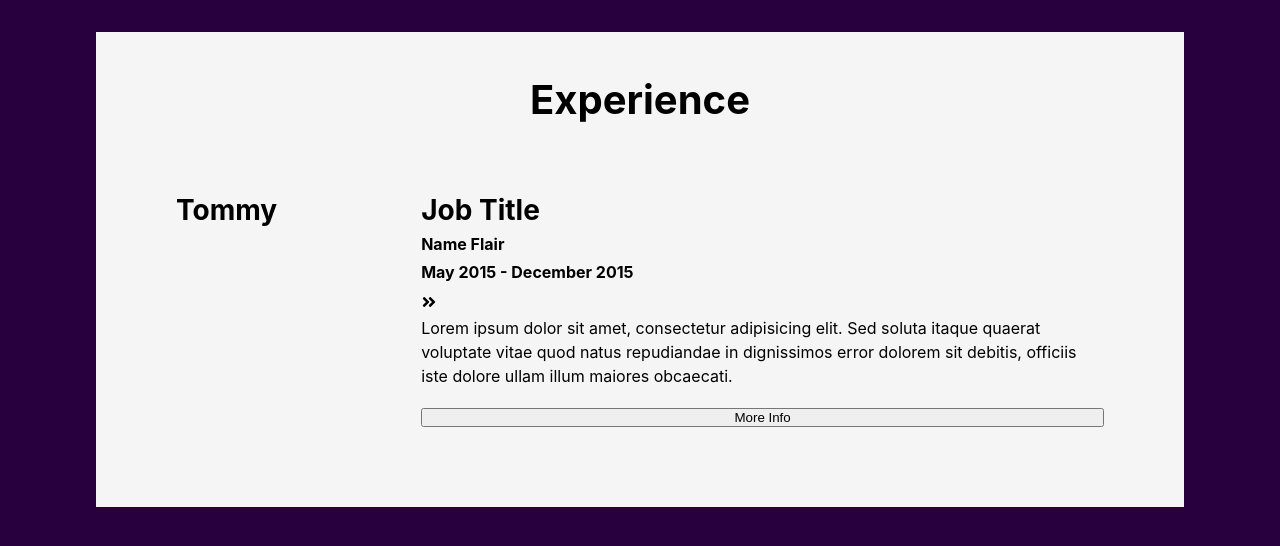
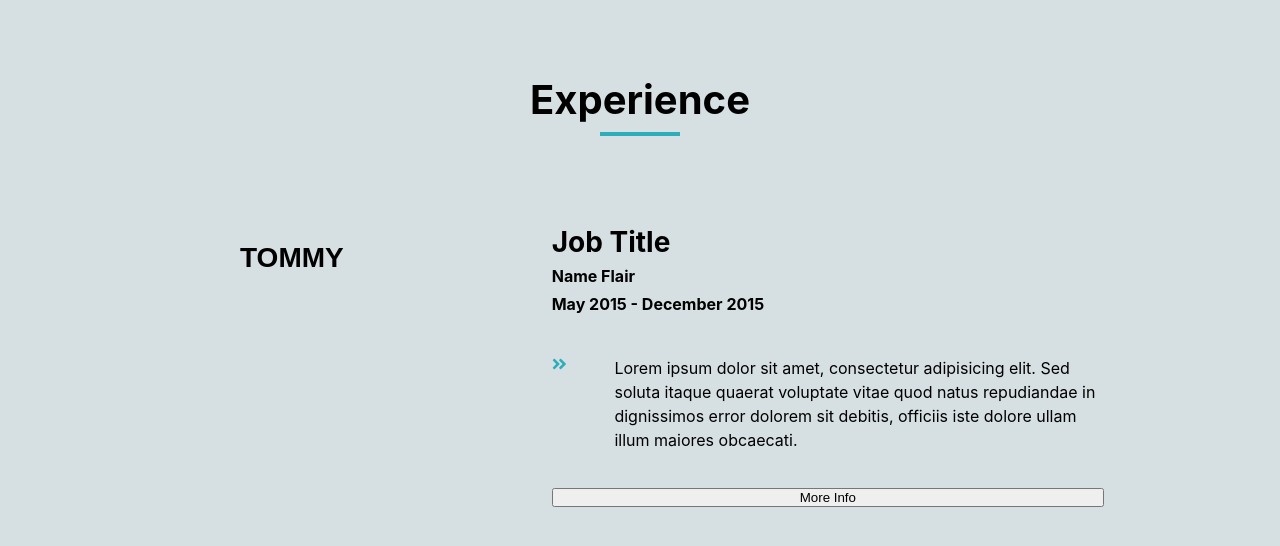
Before and after one commit to NathanJReidy/react-project-tabs, a React (Create React App) app: page / in a window 1280 px wide. Shown: the top 546 px of the page. Built offline with nearby package versions, Linux system fonts and the light colour scheme.

Commit message:
More design changes

```diff
--- a/src/App.js
+++ b/src/App.js
@@ -7,18 +7,24 @@ function App() {
   return (
     <main>
       <section>
-        <h2 className="title">Experience</h2>
+        <div className="title">
+          <h2>Experience</h2>
+          <div className="underline"></div>
+        </div>
+
         <div className="container">
           <div className="tabsContainer">
-            <h3 className="tabsName">Tommy</h3>
+            <button className="tabsNameButton">
+              <h3 className="tabsName">Tommy</h3>
+            </button>
           </div>
           <div className="resume">
             <h3>Job Title</h3>
             <h4>Name Flair</h4>
             <h4>May 2015 - December 2015</h4>
             <div className="dutiesContainer">
-              <FaAngleDoubleRight />
-              <p>
+              <FaAngleDoubleRight size={48} style={{ fill: "#2caeba" }} />
+              <p className="duties">
                 Lorem ipsum dolor sit amet, consectetur adipisicing elit. Sed
                 soluta itaque quaerat voluptate vitae quod natus repudiandae in
                 dignissimos error dolorem sit debitis, officiis iste dolore
--- a/src/index.css
+++ b/src/index.css
@@ -14,7 +14,7 @@ Global Styles
 body {
   font-family: -apple-system, BlinkMacSystemFont, "Segoe UI", Roboto, Oxygen,
     Ubuntu, Cantarell, "Open Sans", "Helvetica Neue", sans-serif;
-  background: rgb(41, 0, 61);
+  background: rgb(214, 223, 226);
   line-height: 1.5;
   font-size: 0.875rem;
 }
@@ -90,9 +90,22 @@ section {
   width: 85%;
   margin-top: 2rem;
   margin-bottom: 5rem;
-  background: whitesmoke;
+  background: inherit;
   padding: 3rem;
   align-items: center;
+}
+
+.title {
+  display: flex;
+  flex-direction: column;
+  align-items: center;
+}
+
+.underline {
+  display: flex;
+  width: 5rem;
+  height: 2rem;
+  border-top: 4px solid #2caeba;
 }
 
 .container {
@@ -107,6 +120,39 @@ section {
   flex-direction: column;
   padding: 2rem;
   margin-right: 5rem;
+  align-items: center;
+}
+
+.tabsName {
+  display: flex;
+  flex-direction: row;
+  justify-content: center;
+  padding-left: 4rem;
+  padding-right: 4rem;
+  padding-top: 1rem;
+  padding-bottom: 1rem;
+  text-transform: uppercase;
+}
+
+.tabsNameButton {
+  background: inherit;
+  border: none;
+  outline: none;
+}
+
+.tabsNameButton:focus {
+  color: #2caeba;
+  cursor: pointer;
+  border-left: 2px solid #2caeba;
+  border-top: 1px solid #ffffff;
+  border-bottom: 1px solid #ffffff;
+  border-right: 1px solid #ffffff;
+}
+
+.tabsNameButton:hover {
+  color: #2caeba;
+  cursor: pointer;
+  border-left: 2px solid #2caeba;
 }
 
 .resume {
@@ -115,3 +161,15 @@ section {
   width: 100%;
   padding: 2rem;
 }
+
+.dutiesContainer {
+  display: flex;
+  flex-direction: row;
+  padding-top: 1rem;
+}
+
+.duties {
+  padding-left: 3rem;
+  padding-top: 1rem;
+  padding-bottom: 1rem;
+}
```
